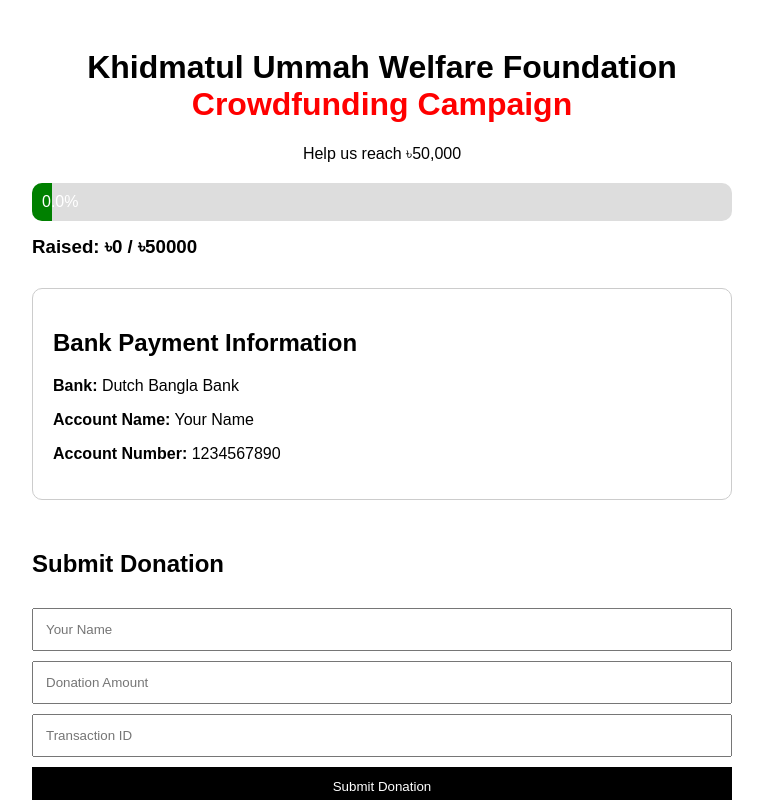
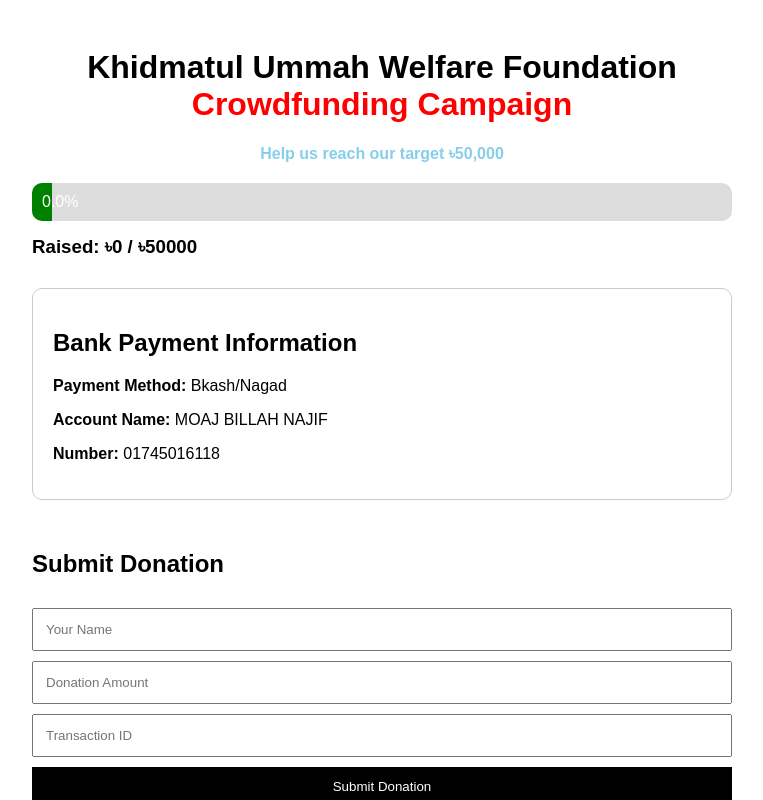
Before and after one commit to Milu-BD/crowdfunding-site, a Next.js app: page / in a window 1280 px wide. Shown: the top 800 px of the page, without its empty margins (258-1021 px from the left). Built offline with nearby package versions, Linux system fonts and the light colour scheme; no server answers; the database is empty.

Commit message:
Update page.js

```diff
--- a/app/page.js
+++ b/app/page.js
@@ -161,9 +161,15 @@ export default function Home() {
     Crowdfunding Campaign
   </span>
 </h1>
-      <p style={{ textAlign: "center" }}>
-        Help us reach ৳50,000
-      </p>
+      <p
+  style={{
+    textAlign: "center",
+    color: "skyblue",
+    fontWeight: "bold",
+  }}
+>
+  Help us reach our target ৳50,000
+</p>
 
       <div
         style={{
@@ -202,11 +208,11 @@ export default function Home() {
 
         <h2>Bank Payment Information</h2>
 
-        <p><strong>Bank:</strong> Dutch Bangla Bank</p>
+        <p><strong>Payment Method:</strong> Bkash/Nagad</p>
 
-        <p><strong>Account Name:</strong> Your Name</p>
+        <p><strong>Account Name:</strong> MOAJ BILLAH NAJIF</p>
 
-        <p><strong>Account Number:</strong> 1234567890</p>
+        <p><strong>Number:</strong> 01745016118</p>
 
       </div>
 
```
